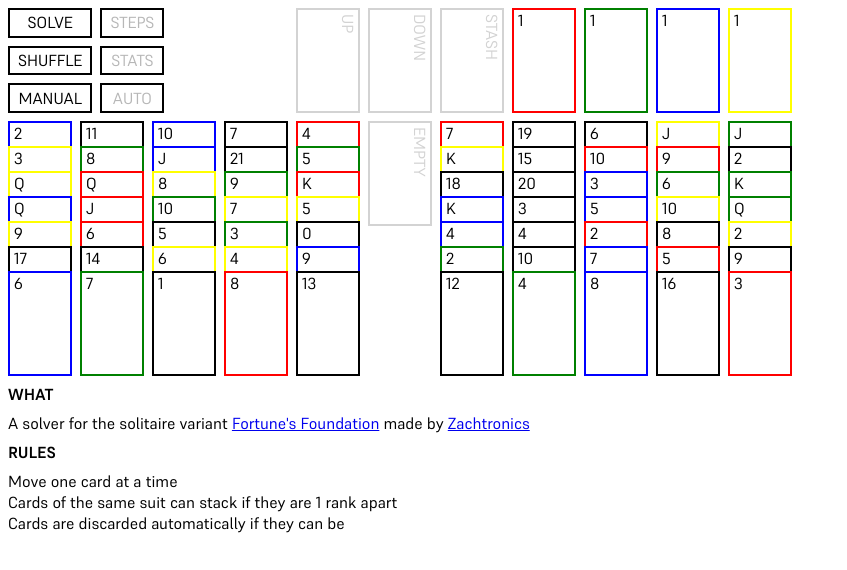
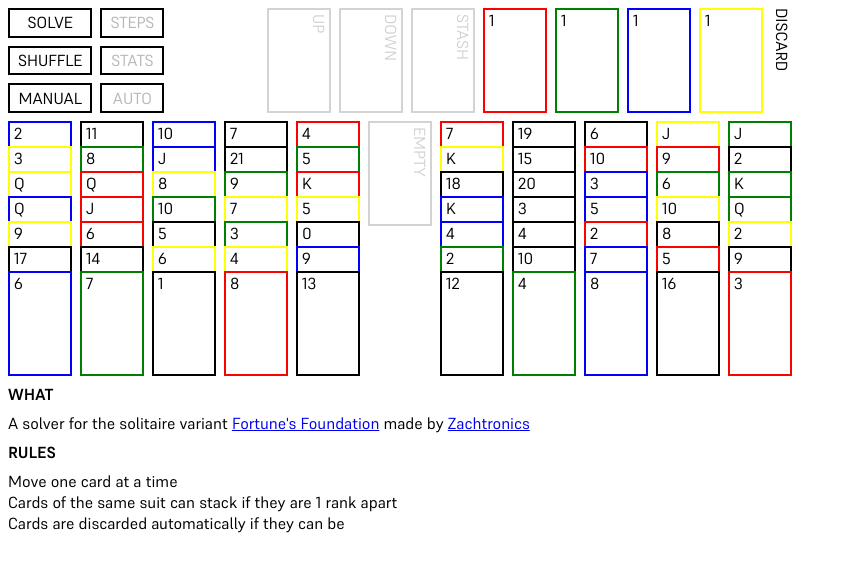
Before and after one commit to Dubbelll/Fortuna, a SvelteKit app: page / in a window 1280 px wide. Shown: the top 570 px of the page, without its empty margins (0-847 px from the left). Built offline with nearby package versions, Linux system fonts and the light colour scheme.

Commit message:
Add label to board & discard

```diff
--- a/src/routes/_components/Board.svelte
+++ b/src/routes/_components/Board.svelte
@@ -36,13 +36,14 @@
 			{/each}
 		</div>
 	{/each}
+	<div class="label">BOARD</div>
 </div>
 
 <style>
 	.board {
 		position: relative;
 		display: grid;
-		grid-template-columns: repeat(11, 1fr);
+		grid-template-columns: repeat(11, 1fr) min-content;
 		column-gap: 8px;
 		overflow: auto;
 	}
@@ -50,4 +51,9 @@
 	.pile {
 		display: grid;
 	}
+
+	.label {
+		color: black;
+		writing-mode: vertical-lr;
+	}
 </style>
--- a/src/routes/_components/Discard.svelte
+++ b/src/routes/_components/Discard.svelte
@@ -30,6 +30,7 @@
 	{@render pile('discard3', discard[3], 3, 'GREEN')}
 	{@render pile('discard4', discard[4], 4, 'BLUE')}
 	{@render pile('discard5', discard[5], 5, 'YELLOW')}
+	<div class="label">DISCARD</div>
 </div>
 
 {#snippet pile(id: string, pile: number[], suit: number, placeholder: string)}
@@ -52,4 +53,9 @@
 	.pile {
 		display: grid;
 	}
+
+	.label {
+		color: black;
+		writing-mode: vertical-lr;
+	}
 </style>
```
